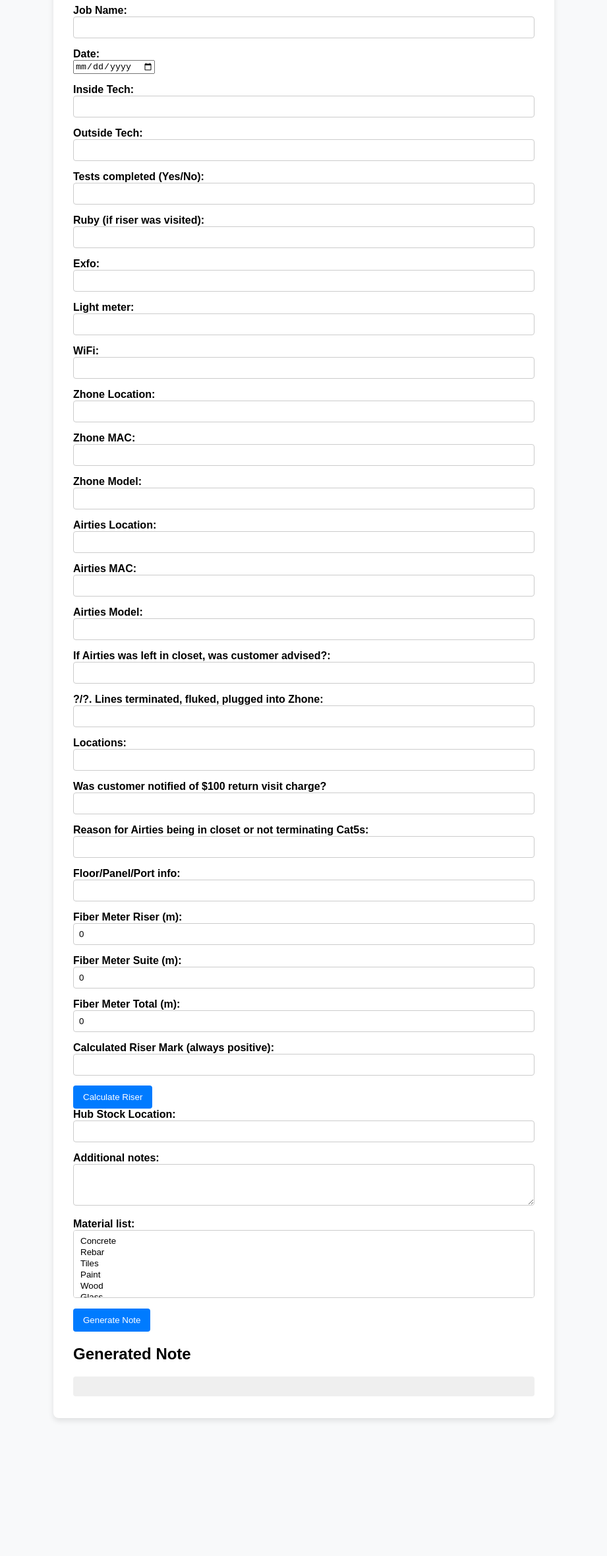
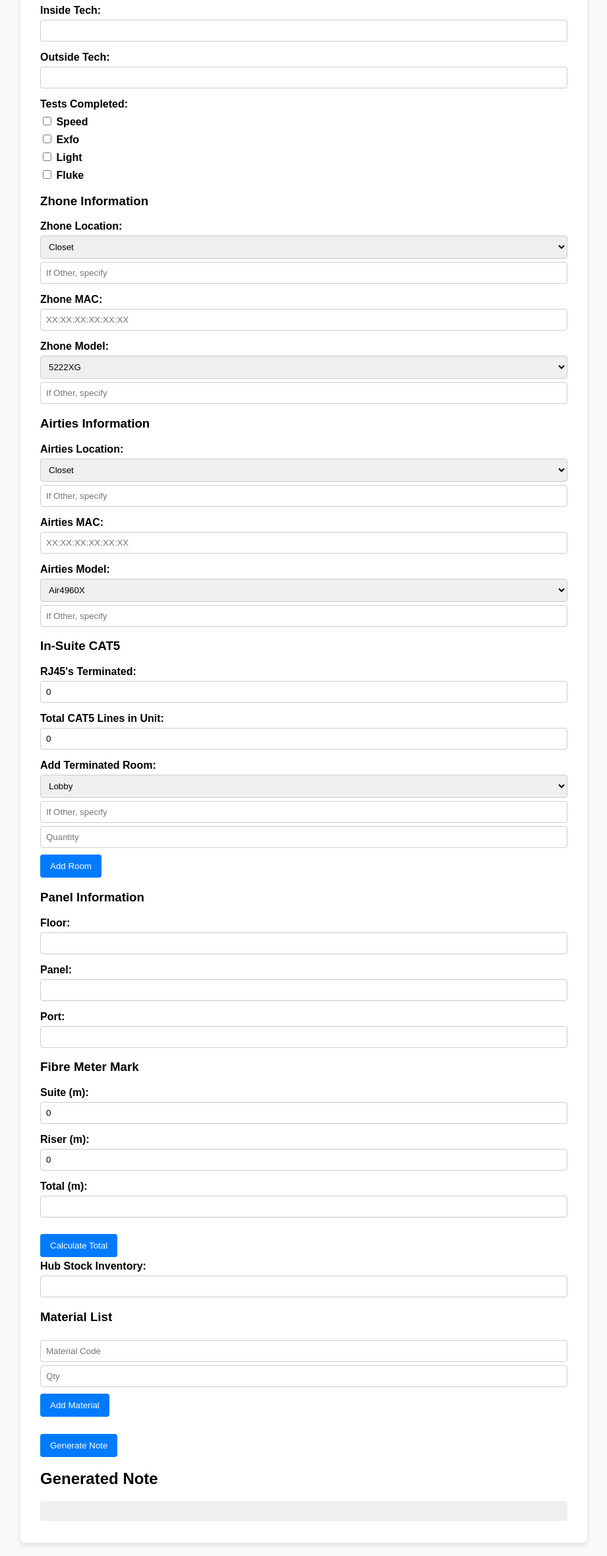
Before and after one commit to jashansingh9888/Notes_Creator, a plain HTML site: page index.html in a window 1280 px wide. Shown: the part 113-2471 px from the top of the page at 66% size, without its empty margins (179-1100 px from the left). Before the commit the page ends 2282 px from the top, so only its background shows below. Drawn offline with Linux system fonts and the light colour scheme.

Commit message:
Add files via upload

```diff
--- a/index.html
+++ b/index.html
@@ -3,128 +3,158 @@
 <head>
   <meta charset="UTF-8">
   <meta name="viewport" content="width=device-width, initial-scale=1">
-  <title>Note Tracker with Riser Calculator</title>
+  <title>Note Tracker Updated</title>
   <link rel="stylesheet" href="styles.css">
 </head>
 <body>
   <div class="container">
     <h1>Note Tracker</h1>
     <form id="noteForm">
-      <div class="form-group">
-        <label for="jobName">Job Name:</label>
-        <input type="text" id="jobName" required>
-      </div>
-      <div class="form-group">
-        <label for="date">Date:</label>
-        <input type="date" id="date" required>
-      </div>
+      <!-- Inside/Outside Tech -->
       <div class="form-group">
         <label for="insideTech">Inside Tech:</label>
-        <input type="text" id="insideTech">
+        <input type="text" id="insideTech" required>
       </div>
       <div class="form-group">
         <label for="outsideTech">Outside Tech:</label>
-        <input type="text" id="outsideTech">
+        <input type="text" id="outsideTech" required>
       </div>
+
+      <!-- Tests Completed -->
       <div class="form-group">
-        <label for="testsCompleted">Tests completed (Yes/No):</label>
-        <input type="text" id="testsCompleted">
+        <label>Tests Completed:</label>
+        <label><input type="checkbox" name="tests" value="Speed"> Speed</label>
+        <label><input type="checkbox" name="tests" value="Exfo"> Exfo</label>
+        <label><input type="checkbox" name="tests" value="Light"> Light</label>
+        <label><input type="checkbox" name="tests" value="Fluke"> Fluke</label>
       </div>
-      <div class="form-group">
-        <label for="rubyRiser">Ruby (if riser was visited):</label>
-        <input type="text" id="rubyRiser">
-      </div>
-      <div class="form-group">
-        <label for="exfo">Exfo:</label>
-        <input type="text" id="exfo">
-      </div>
-      <div class="form-group">
-        <label for="lightMeter">Light meter:</label>
-        <input type="text" id="lightMeter">
-      </div>
-      <div class="form-group">
-        <label for="wifi">WiFi:</label>
-        <input type="text" id="wifi">
-      </div>
+
+      <!-- Zhone Information -->
+      <h3>Zhone Information</h3>
       <div class="form-group">
         <label for="zhoneLocation">Zhone Location:</label>
-        <input type="text" id="zhoneLocation">
+        <select id="zhoneLocation">
+          <option value="Closet">Closet</option>
+          <option value="Smart Panel">Smart Panel</option>
+          <option value="Living Room">Living Room</option>
+          <option value="Bedroom">Bedroom</option>
+          <option value="Other">Other</option>
+        </select>
+        <input type="text" id="zhoneLocationOther" placeholder="If Other, specify">
       </div>
       <div class="form-group">
         <label for="zhoneMAC">Zhone MAC:</label>
-        <input type="text" id="zhoneMAC">
+        <input type="text" id="zhoneMAC" placeholder="XX:XX:XX:XX:XX:XX">
       </div>
       <div class="form-group">
         <label for="zhoneModel">Zhone Model:</label>
-        <input type="text" id="zhoneModel">
+        <select id="zhoneModel">
+          <option value="5222XG">5222XG</option>
+          <option value="2424GN">2424GN</option>
+          <option value="Other">Other</option>
+        </select>
+        <input type="text" id="zhoneModelOther" placeholder="If Other, specify">
       </div>
+
+      <!-- Airties Information -->
+      <h3>Airties Information</h3>
       <div class="form-group">
         <label for="airtiesLocation">Airties Location:</label>
-        <input type="text" id="airtiesLocation">
+        <select id="airtiesLocation">
+          <option value="Closet">Closet</option>
+          <option value="Living Room">Living Room</option>
+          <option value="Bedroom">Bedroom</option>
+          <option value="Other">Other</option>
+        </select>
+        <input type="text" id="airtiesLocationOther" placeholder="If Other, specify">
       </div>
       <div class="form-group">
         <label for="airtiesMAC">Airties MAC:</label>
-        <input type="text" id="airtiesMAC">
+        <input type="text" id="airtiesMAC" placeholder="XX:XX:XX:XX:XX:XX">
       </div>
       <div class="form-group">
         <label for="airtiesModel">Airties Model:</label>
-        <input type="text" id="airtiesModel">
+        <select id="airtiesModel">
+          <option value="Air4960X">Air4960X</option>
+          <option value="Other">Other</option>
+        </select>
+        <input type="text" id="airtiesModelOther" placeholder="If Other, specify">
+      </div>
+
+      <!-- Terminations -->
+      <h3>In-Suite CAT5</h3>
+      <div class="form-group">
+        <label for="rj45Terminated">RJ45's Terminated:</label>
+        <input type="number" id="rj45Terminated" value="0">
       </div>
       <div class="form-group">
-        <label for="airtiesClosetAdvised">If Airties was left in closet, was customer advised?:</label>
-        <input type="text" id="airtiesClosetAdvised">
+        <label for="totalCat5">Total CAT5 Lines in Unit:</label>
+        <input type="number" id="totalCat5" value="0">
       </div>
       <div class="form-group">
-        <label for="linesTerminated">?/?. Lines terminated, fluked, plugged into Zhone:</label>
-        <input type="text" id="linesTerminated">
+        <label for="terminatedRoom">Add Terminated Room:</label>
+        <select id="terminatedRoom">
+          <option value="Lobby">Lobby</option>
+          <option value="Living Room">Living Room</option>
+          <option value="Bedroom">Bedroom</option>
+          <option value="Kitchen">Kitchen</option>
+          <option value="Other">Other</option>
+        </select>
+        <input type="text" id="terminatedRoomOther" placeholder="If Other, specify">
+        <input type="number" id="terminatedQty" placeholder="Quantity">
+        <button type="button" id="addRoom">Add Room</button>
+      </div>
+      <ul id="roomList"></ul>
+
+      <!-- Panel Information -->
+      <h3>Panel Information</h3>
+      <div class="form-group">
+        <label for="floor">Floor:</label>
+        <input type="text" id="floor">
       </div>
       <div class="form-group">
-        <label for="locations">Locations:</label>
-        <input type="text" id="locations">
+        <label for="panel">Panel:</label>
+        <input type="text" id="panel">
       </div>
       <div class="form-group">
-        <label for="returnVisitCharge">Was customer notified of $100 return visit charge?</label>
-        <input type="text" id="returnVisitCharge">
+        <label for="port">Port:</label>
+        <input type="text" id="port">
+      </div>
+
+      <!-- Fiber Meter -->
+      <h3>Fibre Meter Mark</h3>
+      <div class="form-group">
+        <label for="suiteValue">Suite (m):</label>
+        <input type="number" id="suiteValue" value="0">
       </div>
       <div class="form-group">
-        <label for="airtiesReason">Reason for Airties being in closet or not terminating Cat5s:</label>
-        <input type="text" id="airtiesReason">
-      </div>
-      <div class="form-group">
-        <label for="floorPanelPort">Floor/Panel/Port info:</label>
-        <input type="text" id="floorPanelPort">
-      </div>
-      <div class="form-group">
-        <label for="riserValue">Fiber Meter Riser (m):</label>
+        <label for="riserValue">Riser (m):</label>
         <input type="number" id="riserValue" value="0">
       </div>
       <div class="form-group">
-        <label for="suiteValue">Fiber Meter Suite (m):</label>
-        <input type="number" id="suiteValue" value="0">
+        <label for="totalValue">Total (m):</label>
+        <input type="number" id="totalValue" readonly>
       </div>
+      <button type="button" id="calculateRiser">Calculate Total</button>
+
+      <!-- Hub Stock -->
       <div class="form-group">
-        <label for="totalValue">Fiber Meter Total (m):</label>
-        <input type="number" id="totalValue" value="0">
-      </div>
-      <div class="form-group">
-        <label for="riserResult">Calculated Riser Mark (always positive):</label>
-        <input type="number" id="riserResult" readonly>
-      </div>
-      <button type="button" id="calculateRiser">Calculate Riser</button>
-      <div class="form-group">
-        <label for="hubStockLocation">Hub Stock Location:</label>
+        <label for="hubStockLocation">Hub Stock Inventory:</label>
         <input type="text" id="hubStockLocation">
       </div>
+
+      <!-- Material List -->
+      <h3>Material List</h3>
       <div class="form-group">
-        <label for="additionalNotes">Additional notes:</label>
-        <textarea id="additionalNotes" rows="3"></textarea>
+        <input type="text" id="materialCode" placeholder="Material Code">
+        <input type="number" id="materialQty" placeholder="Qty">
+        <button type="button" id="addMaterial">Add Material</button>
       </div>
-      <div class="form-group">
-        <label for="materialsSelect">Material list:</label>
-        <select id="materialsSelect" multiple size="5"></select>
-      </div>
+      <ul id="materialList"></ul>
+
       <button type="button" id="generateBtn">Generate Note</button>
     </form>
+
     <h2>Generated Note</h2>
     <pre id="outputArea"></pre>
   </div>
--- a/script.js
+++ b/script.js
@@ -1,34 +1,123 @@
 document.addEventListener("DOMContentLoaded", () => {
-  const materialsSelect = document.getElementById("materialsSelect");
-  const generateBtn = document.getElementById("generateBtn");
   const outputArea = document.getElementById("outputArea");
-  let templateText = '';
+  const roomList = document.getElementById("roomList");
+  const materialList = document.getElementById("materialList");
+  let rooms = [];
+  let materials = [];
 
-  fetch('materials.json').then(r => r.json()).then(materials => {
-    materials.forEach(m => {const opt=document.createElement('option'); opt.value=m; opt.textContent=m; materialsSelect.appendChild(opt);});
-  });
-  fetch('template.txt').then(r=>r.text()).then(txt=>{templateText=txt;}).catch(()=>{templateText='Job: {{jobName}}\nDate: {{date}}\nMaterials: {{materials}}\nNotes: {{additionalNotes}}\nFiber Riser Calculated: {{riserResult}}';});
-
-  document.getElementById('calculateRiser').addEventListener('click', ()=>{
-    const riser = parseFloat(document.getElementById('riserValue').value)||0;
-    const suite = parseFloat(document.getElementById('suiteValue').value)||0;
-    const total = parseFloat(document.getElementById('totalValue').value)||0;
-    const result = Math.abs(total - (riser + suite));
-    document.getElementById('riserResult').value = result.toFixed(2);
+  // Add Room
+  document.getElementById("addRoom").addEventListener("click", ()=>{
+    let room = document.getElementById("terminatedRoom").value;
+    if(room==="Other") room = document.getElementById("terminatedRoomOther").value;
+    let qty = parseInt(document.getElementById("terminatedQty").value)||0;
+    if(room && qty>0){
+      rooms.push({room, qty});
+      renderRooms();
+    }
   });
 
-  generateBtn.addEventListener('click', ()=>{
-    const fields = ['jobName','date','insideTech','outsideTech','testsCompleted','rubyRiser','exfo','lightMeter','wifi',
-      'zhoneLocation','zhoneMAC','zhoneModel','airtiesLocation','airtiesMAC','airtiesModel','airtiesClosetAdvised',
-      'linesTerminated','locations','returnVisitCharge','airtiesReason','floorPanelPort','riserValue','suiteValue','totalValue','riserResult',
-      'hubStockLocation','additionalNotes'];
-    let output=templateText;
-    fields.forEach(f=>{
-      const val = document.getElementById(f).value.trim() || '—';
-      output = output.replace(new RegExp('{{'+f+'}}','g'), val);
+  function renderRooms(){
+    roomList.innerHTML="";
+    rooms.forEach(r=>{
+      const li=document.createElement("li");
+      li.textContent = `${r.room}: ${r.qty}`;
+      roomList.appendChild(li);
     });
-    const selectedMaterials = Array.from(materialsSelect.selectedOptions).map(o=>o.value);
-    output = output.replace(/{{materials}}/g, selectedMaterials.length>0?selectedMaterials.join(', '):'None');
-    outputArea.textContent = output;
+  }
+
+  // Add Material
+  document.getElementById("addMaterial").addEventListener("click", ()=>{
+    let code = document.getElementById("materialCode").value.trim();
+    let qty = parseInt(document.getElementById("materialQty").value)||0;
+    if(code && qty>0){
+      materials.push({code, qty});
+      renderMaterials();
+    }
+  });
+
+  function renderMaterials(){
+    materialList.innerHTML="";
+    materials.forEach(m=>{
+      const li=document.createElement("li");
+      li.textContent = `${m.code}: ${m.qty}`;
+      materialList.appendChild(li);
+    });
+  }
+
+  // Calculate Riser
+  document.getElementById("calculateRiser").addEventListener("click", ()=>{
+    const suite = parseFloat(document.getElementById("suiteValue").value)||0;
+    const riser = parseFloat(document.getElementById("riserValue").value)||0;
+    document.getElementById("totalValue").value = Math.abs(suite - riser);
+  });
+
+  // MAC validation
+  function validateMAC(mac){
+    return /^([0-9A-Fa-f]{2}:){5}[0-9A-Fa-f]{2}$/.test(mac);
+  }
+
+  // Generate Note
+  document.getElementById("generateBtn").addEventListener("click", ()=>{
+    let insideTech = document.getElementById("insideTech").value;
+    let outsideTech = document.getElementById("outsideTech").value;
+
+    let tests = Array.from(document.querySelectorAll("input[name='tests']:checked")).map(c=>c.value).join(", ");
+
+    let zhoneLocation = document.getElementById("zhoneLocation").value;
+    if(zhoneLocation==="Other") zhoneLocation=document.getElementById("zhoneLocationOther").value;
+    let zhoneMAC = document.getElementById("zhoneMAC").value;
+    if(zhoneMAC && !validateMAC(zhoneMAC)){alert("Invalid Zhone MAC!"); return;}
+    let zhoneModel = document.getElementById("zhoneModel").value;
+    if(zhoneModel==="Other") zhoneModel=document.getElementById("zhoneModelOther").value;
+
+    let airtiesLocation=document.getElementById("airtiesLocation").value;
+    if(airtiesLocation==="Other") airtiesLocation=document.getElementById("airtiesLocationOther").value;
+    let airtiesMAC=document.getElementById("airtiesMAC").value;
+    if(airtiesMAC && !validateMAC(airtiesMAC)){alert("Invalid Airties MAC!"); return;}
+    let airtiesModel=document.getElementById("airtiesModel").value;
+    if(airtiesModel==="Other") airtiesModel=document.getElementById("airtiesModelOther").value;
+
+    let rj45=document.getElementById("rj45Terminated").value;
+    let totalCat5=document.getElementById("totalCat5").value;
+    let panelInfo=`Floor: ${document.getElementById("floor").value}, Panel: ${document.getElementById("panel").value}, Port: ${document.getElementById("port").value}`;
+
+    let suite=document.getElementById("suiteValue").value;
+    let riser=document.getElementById("riserValue").value;
+    let total=document.getElementById("totalValue").value;
+
+    let hubStock=document.getElementById("hubStockLocation").value;
+
+    let note = `Inside Installer: ${insideTech}
+Outside Installer: ${outsideTech}
+
+Tests completed: ${tests}
+
+Zhone Location: ${zhoneLocation}
+Zhone MAC: ${zhoneMAC}
+Zhone Model: ${zhoneModel}
+
+Airties Location: ${airtiesLocation}
+Airties MAC: ${airtiesMAC}
+Airties Model: ${airtiesModel}
+
+RJ45's Terminated: ${rj45}
+Total CAT5 Lines in Unit: ${totalCat5}
+Terminated Rooms:`;
+    rooms.forEach(r=>{note += `\n- ${r.room}: ${r.qty}`});
+
+    note += `
+
+Panel Information:
+${panelInfo}
+
+Fibre Meter Mark:
+Suite = ${suite} m, Riser = ${riser} m, Total = ${total} m
+
+Hub Stock Inventory: ${hubStock}
+
+Material List:`;
+    materials.forEach(m=>{note += `\n- ${m.code}: ${m.qty}`});
+
+    outputArea.textContent=note;
   });
 });
--- a/styles.css
+++ b/styles.css
@@ -1,9 +1,11 @@
 body { font-family: Arial, sans-serif; background-color: #f8f9fa; margin: 0; padding: 20px; }
-.container { max-width: 700px; margin: auto; background: white; padding: 20px 30px; border-radius: 8px; box-shadow: 0 4px 8px rgba(0,0,0,0.1); }
-h1 {text-align: center;}
+.container { max-width: 800px; margin: auto; background: white; padding: 20px 30px; border-radius: 8px; box-shadow: 0 4px 8px rgba(0,0,0,0.1); }
+h1,h2,h3 {text-align: left;}
 .form-group {margin-bottom: 15px;}
-label {display: block; font-weight: bold;}
+label {display: block; font-weight: bold; margin-top: 5px;}
+input, select, textarea, button {margin-top: 5px;}
 input[type="text"], input[type="number"], textarea, select {width: 100%; padding: 8px; border: 1px solid #ccc; border-radius: 4px; box-sizing: border-box;}
-button {padding: 10px 15px; background-color: #007bff; color: white; border: none; border-radius: 4px; cursor: pointer;}
+button {margin-top: 10px; padding: 10px 15px; background-color: #007bff; color: white; border: none; border-radius: 4px; cursor: pointer;}
 button:hover {background-color: #0056b3;}
+ul {list-style: disc; margin-left: 20px;}
 pre#outputArea {background: #efefef; padding: 15px; border-radius: 4px; white-space: pre-wrap; word-wrap: break-word;}
```
Also changed, not shown: template.txt.
